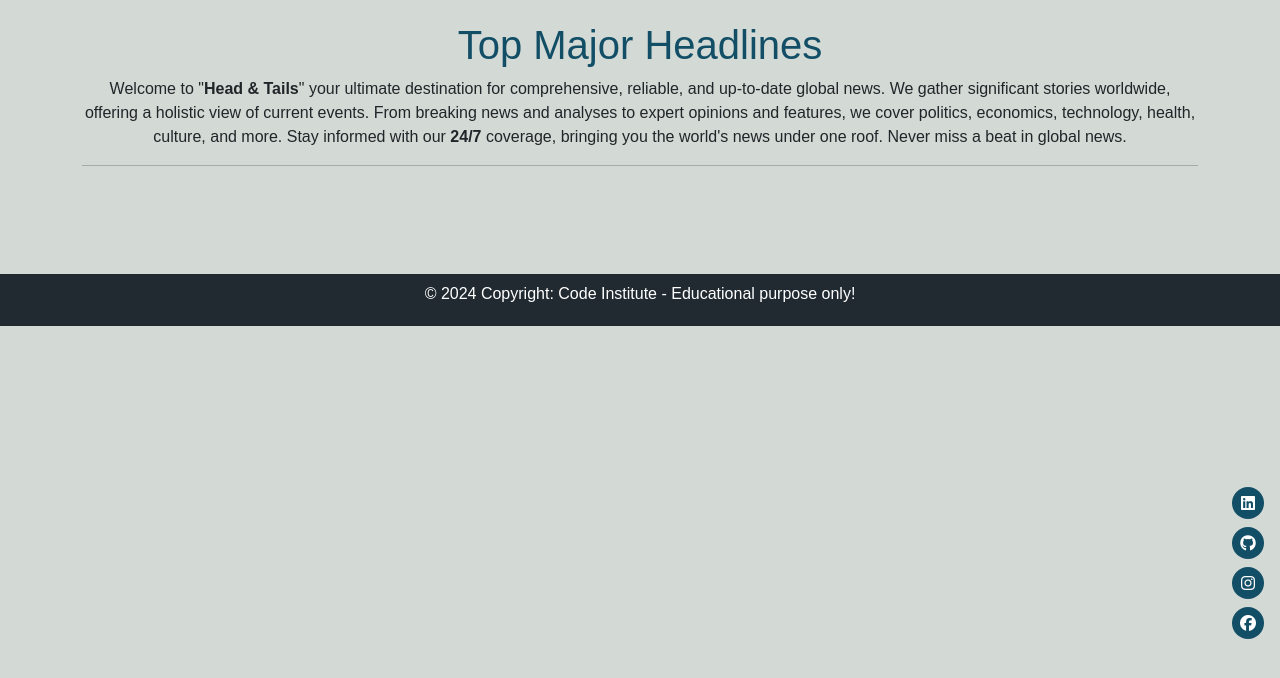
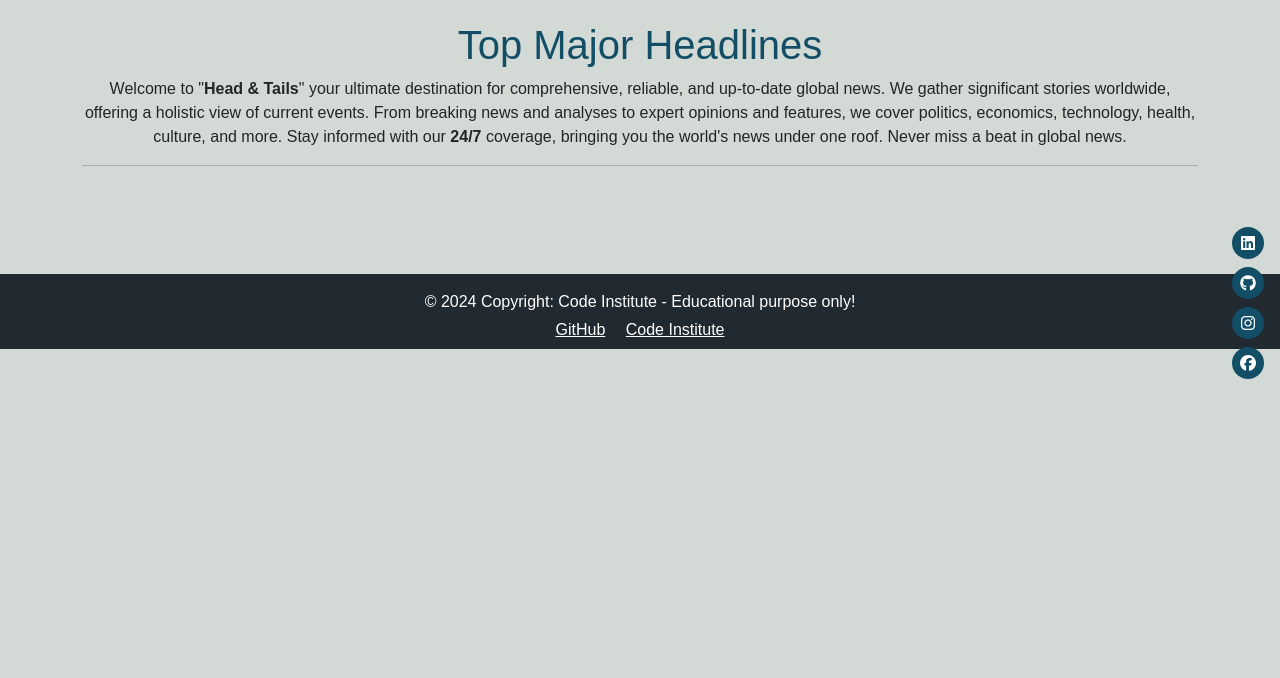
Before and after one commit to Kamal-Kohli/head_nd_tails, a Django app: page / in a window 1280 px wide. Shown: the part 97-775 px from the top of the page. Run offline with Django 4.2, Linux system fonts and the light colour scheme; data that the repository does not hold is empty; some libraries are stand-ins or nearby versions.

Commit message:
update footer style

```diff
--- a/static/css/base.css
+++ b/static/css/base.css
@@ -145,8 +145,9 @@ nav ul li a {
 /* Floating icons */
 .floating-icons {
     position: fixed;
-    bottom: 4rem;
+    top: 50%;
     right: 1rem;
+    transform: translateY(-50%);
     display: flex;
     flex-direction: column;
     gap: 0.5rem;
@@ -200,6 +201,19 @@ nav ul li a {
 }
 
 /* Footer */
+
+footer .container {
+    width: 100%;
+}
+
 footer {
     background-color: #212a31;
+    height: 75px;
+    display: flex;
+    align-items: center;
+    justify-content: center;
 }
+
+footer p {
+    margin: 0;
+}
--- a/templates/base.html
+++ b/templates/base.html
@@ -83,6 +83,10 @@
                 <div class="text-center text-white pb-1">
                     <p>© 2024 Copyright: Code Institute - Educational purpose only!</p>
                 </div>
+                <div class="social-links">
+                    <a href="https://github.com/Kamal-Kohli" target="_blank" class="text-white me-3">GitHub</a>
+                    <a href="https://codeinstitute.net/" target="_blank" class="text-white">Code Institute</a>
+                </div>
             </div>
         </div>
     </footer>
```
Lines whose indentation alone changed are shown as unchanged.
